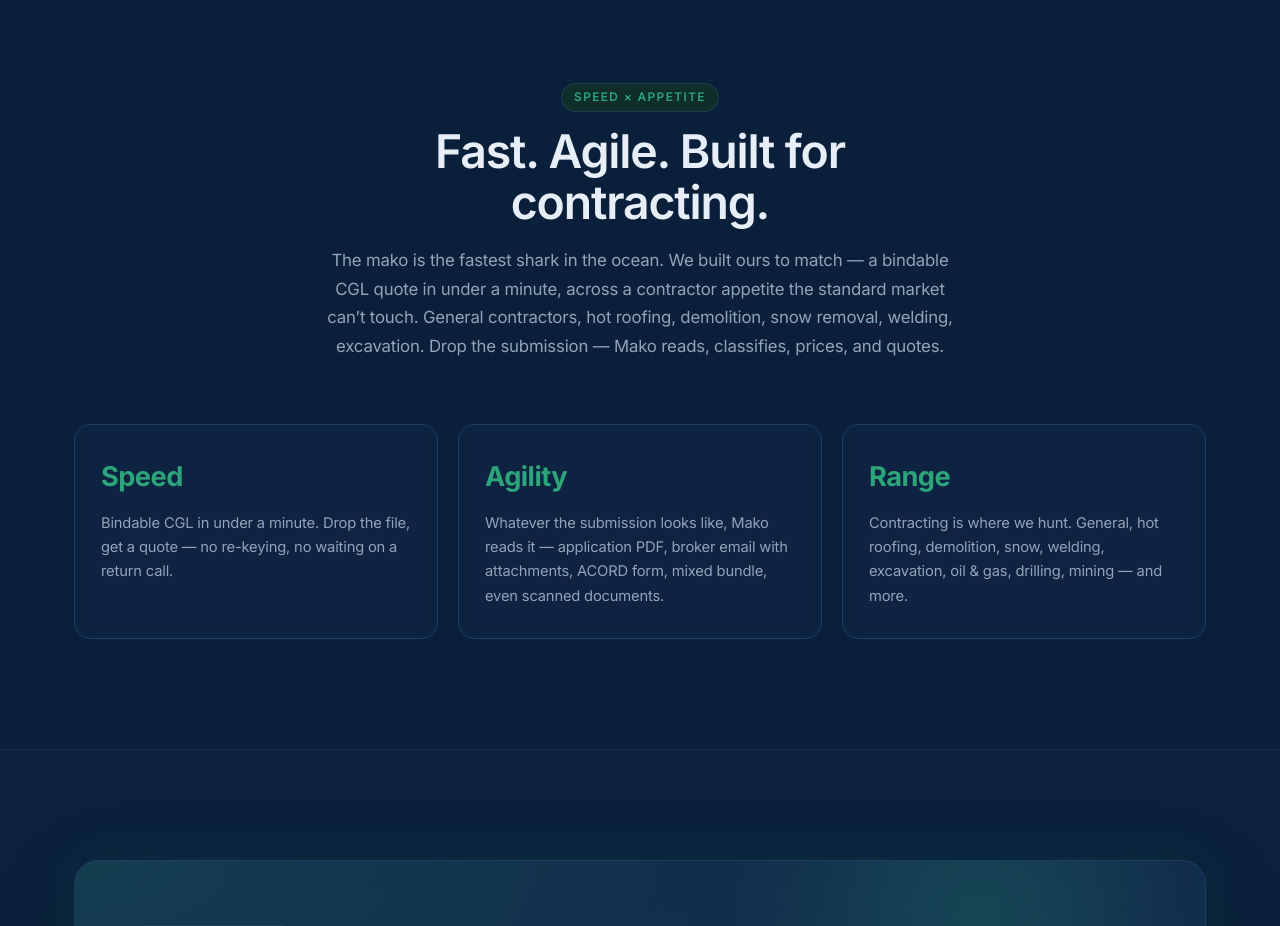
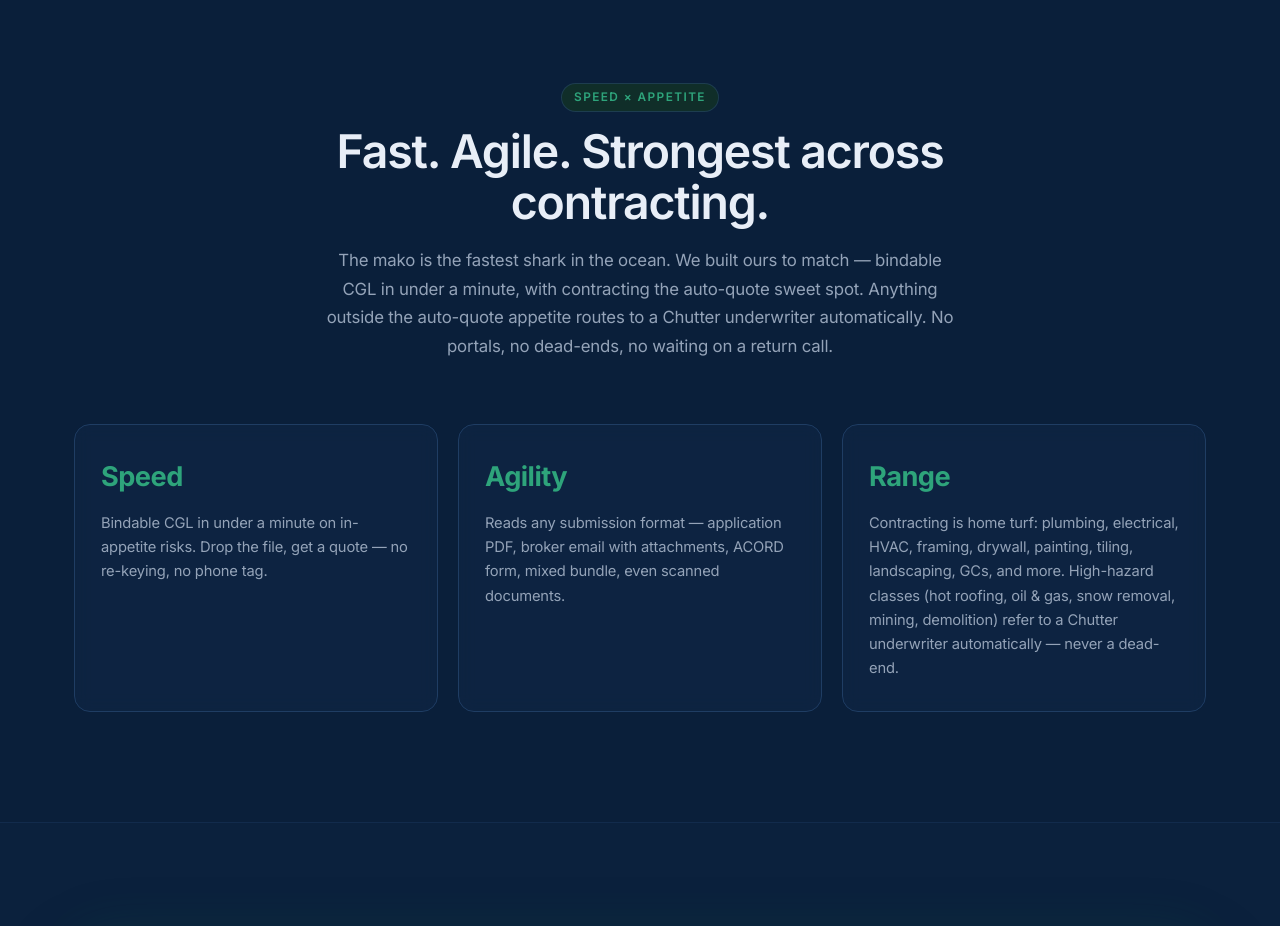
Before and after one commit to morganchutter/chutteruw-site, a website: page mako.html in a window 1280 px wide. Shown: the part 860-1786 px from the top of the page. Drawn offline with Linux system fonts and the light colour scheme.

Commit message:
Mako: correct appetite framing — contracting is sweet spot; high-hazard classes refer to UW (not auto-quote)

```diff
--- a/mako.html
+++ b/mako.html
@@ -128,21 +128,21 @@
     <div class="container">
       <div class="section-header">
         <p class="section-tag">Speed &times; Appetite</p>
-        <h2>Fast. Agile. Built for contracting.</h2>
-        <p class="section-desc">The mako is the fastest shark in the ocean. We built ours to match &mdash; a bindable CGL quote in under a minute, across a contractor appetite the standard market can&rsquo;t touch. General contractors, hot roofing, demolition, snow removal, welding, excavation. Drop the submission &mdash; Mako reads, classifies, prices, and quotes.</p>
+        <h2>Fast. Agile. Strongest across contracting.</h2>
+        <p class="section-desc">The mako is the fastest shark in the ocean. We built ours to match &mdash; bindable CGL in under a minute, with contracting the auto-quote sweet spot. Anything outside the auto-quote appetite routes to a Chutter underwriter automatically. No portals, no dead-ends, no waiting on a return call.</p>
       </div>
       <div class="wdb-stats">
         <div class="wdb-stat">
           <span class="wdb-stat-num">Speed</span>
-          <p>Bindable CGL in under a minute. Drop the file, get a quote &mdash; no re-keying, no waiting on a return call.</p>
+          <p>Bindable CGL in under a minute on in-appetite risks. Drop the file, get a quote &mdash; no re-keying, no phone tag.</p>
         </div>
         <div class="wdb-stat">
           <span class="wdb-stat-num">Agility</span>
-          <p>Whatever the submission looks like, Mako reads it &mdash; application PDF, broker email with attachments, ACORD form, mixed bundle, even scanned documents.</p>
+          <p>Reads any submission format &mdash; application PDF, broker email with attachments, ACORD form, mixed bundle, even scanned documents.</p>
         </div>
         <div class="wdb-stat">
           <span class="wdb-stat-num">Range</span>
-          <p>Contracting is where we hunt. General, hot roofing, demolition, snow, welding, excavation, oil &amp; gas, drilling, mining &mdash; and more.</p>
+          <p>Contracting is home turf: plumbing, electrical, HVAC, framing, drywall, painting, tiling, landscaping, GCs, and more. High-hazard classes (hot roofing, oil &amp; gas, snow removal, mining, demolition) refer to a Chutter underwriter automatically &mdash; never a dead-end.</p>
         </div>
       </div>
     </div>
```
